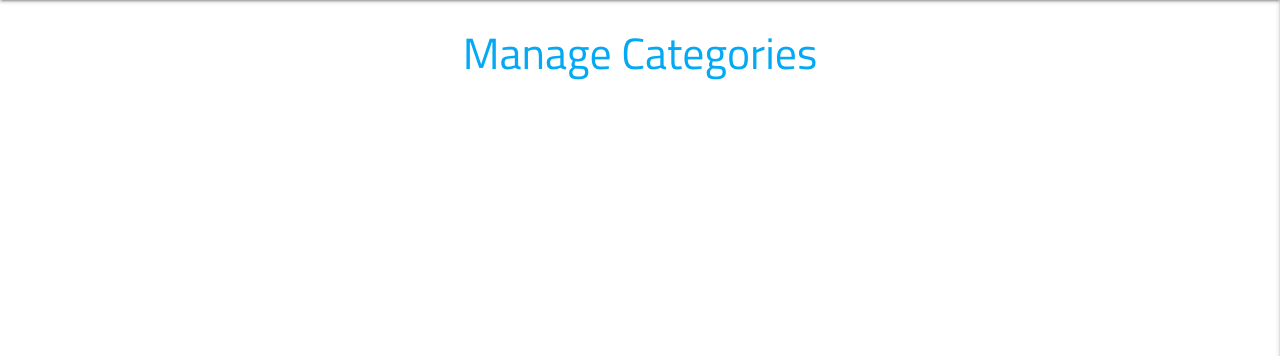
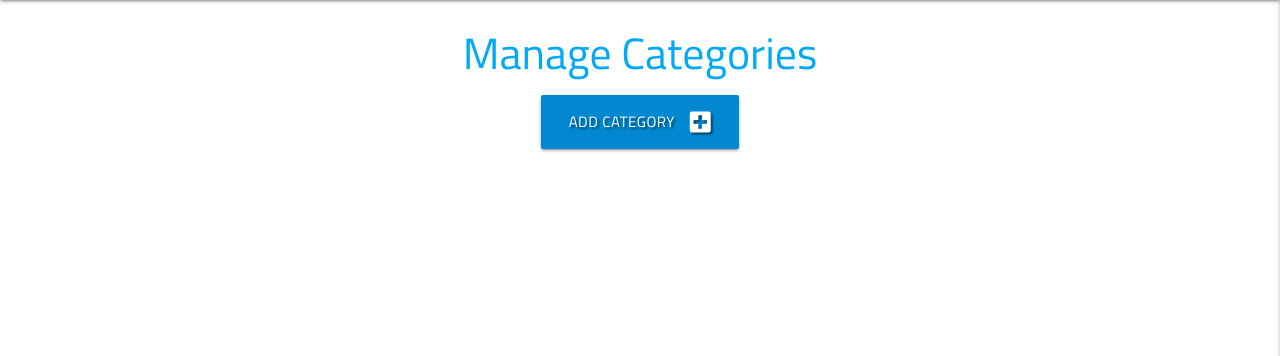
Before and after one commit to david-connaughton/task_manager, a Flask app: page /get_categories in a window 1280 px wide. Shown: the part 64-420 px from the top of the page. Run offline with Flask 2, Linux system fonts and the light colour scheme; data that the repository does not hold is empty; some libraries are stand-ins or nearby versions.

Commit message:
Added Option to Add Category to DB

```diff
--- a/app.py
+++ b/app.py
@@ -149,6 +149,19 @@ def get_categories():
     return render_template("categories.html", categories=categories)
 
 
+@app.route("/add_category", methods=["GET", "POST"])
+def add_category():
+    if request.method == "POST":
+        category = {
+            "category_name": request.form.get("category_name")
+        }
+        mongo.db.categories.insert_one(category)
+        flash("New Category Added")
+        return redirect(url_for("get_categories"))
+
+    return render_template("add_category.html")
+
+
 if __name__ == "__main__":
     app.run(host=os.environ.get("IP"),
             port=int(os.environ.get("PORT")),
--- a/templates/categories.html
+++ b/templates/categories.html
@@ -2,6 +2,14 @@
 {% block content %}
 
     <h3 class="light-blue-text text-darken center-align">Manage Categories</h3>
+
+    <div class="row">
+        <div class="col-s12 center-align">
+            <a href="{{ url_for('add_category') }}" class="btn-large light-blue darken-2 text-shadow">
+                Add Category <i class="fas fa-plus-square right"></i>
+            </a>
+        </div>
+    </div>
 
     <div class="row">
         {% for category in categories %}
```
Also changed, not shown: templates/add_category.html (added, +24 -0 lines).
